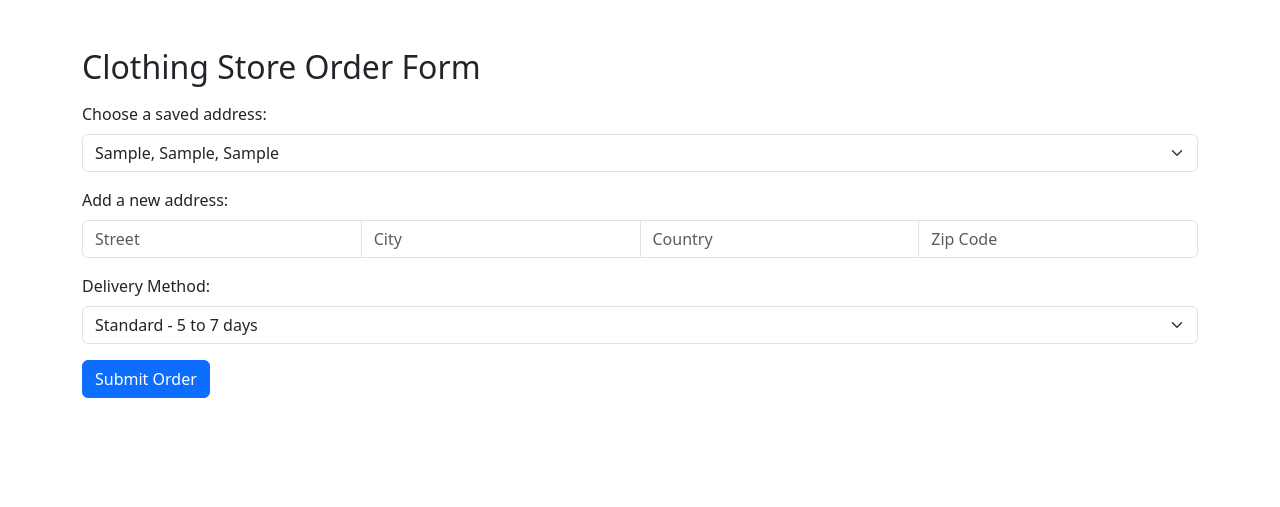
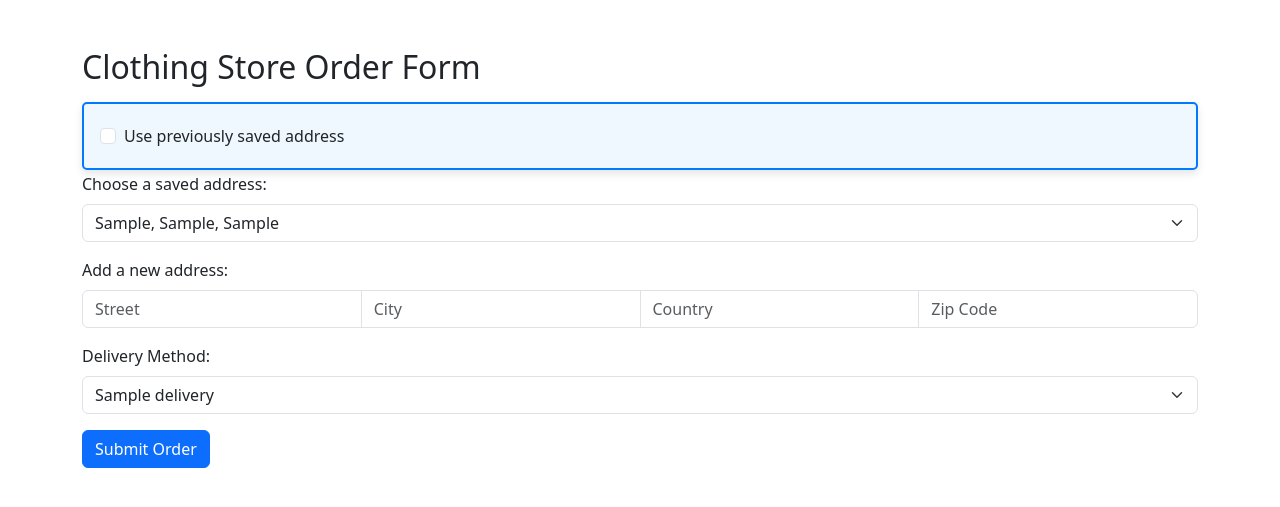
Before and after one commit to NIwanska/WebApp, a Flask app: page /order/ in a window 1280 px wide. Shown: the part 56-563 px from the top of the page. Run offline with Flask 3, Linux system fonts and the light colour scheme; a user stored in the database is signed in; tables that the repository leaves empty hold one stand-in row (values such as "Sample post").

Commit message:
address list or address input fields, creating new cart after order implemented

```diff
--- a/app/templates/order/make_order.html
+++ b/app/templates/order/make_order.html
@@ -1,20 +1,34 @@
 {% extends "base.html" %}
 {%block content %}
+<style>
+.form-check {
+  background-color: #f0f8ff;
+  border-radius: 5px;
+  border: 2px solid #007bff;
+  box-shadow: 0 4px 8px rgba(0, 0, 0, 0.1);
+  font-weight: strong;
+  padding: 20px;
+  padding-left: 40px;
+}
+
+</style>
 <div class="container my-5">
         <h2 class="mb-3">Clothing Store Order Form</h2>
-        <form action="{{url_for('order.add_address')}}" method="POST">
-
-
-        </form>
-
         <form action="{{url_for('order.submit_order')}}" method="POST">
 
             {% if saved_address_list %}
             <div class="mb-3">
+                <div class="form-check">
+                    <input class="form-check-input" type="checkbox" name="use_saved_address" id="flexCheckDefault">
+                    <label class="form-check-label" for="flexCheckDefault">
+                        Use previously saved address
+                    </label>
+                </div>
+
                 <label for="addressSelect" class="form-label">Choose a saved address:</label>
                 <select name="saved_address_select" class="form-select" id="addressSelect">
                     {% for address in saved_address_list %}
-                    <option>{{address.street}}, {{address.city}}, {{address.country}}</option>
+                    <option value="{{address.id}}">{{address.street}}, {{address.city}}, {{address.country}}</option>
                     {% endfor %}
                 </select>
             </div>
@@ -33,8 +47,9 @@
             <div class="mb-3">
                 <label for="deliveryMethod" class="form-label">Delivery Method:</label>
                 <select name="delivery_method_id" class="form-select" id="deliveryMethod">
-                    <option value="1">Standard - 5 to 7 days</option>
-                    <option value="2">Express - 2 to 3 days</option>
+                    {% for delivery in delivery_methods %}
+                        <option value="{{delivery.id}}">{{delivery.name}}</option>
+                    {% endfor %}
                 </select>
             </div>
             <button type="submit" class="btn btn-primary">Submit Order</button>
--- /dev/null
+++ b/app/utils/order_utils.py
@@ -0,0 +1,21 @@
+from ..models import Address, db, ShoppingCart, Order, AuthUser, Delivery
+import datetime
+
+
+def get_saved_address_list(current_user_id: int):
+    return (
+        db.session.query(Address)
+        .join(Order, Address.id == Order.address_id)
+        .join(ShoppingCart, ShoppingCart.id == Order.cart_id)
+        .join(AuthUser, AuthUser.id == ShoppingCart.auth_user_id)
+        .filter((AuthUser.id == current_user_id))
+        .all()
+    )
+
+
+def create_new_cart(current_user_id: id):
+
+    cart = ShoppingCart(auth_user_id=current_user_id, timestamp=datetime.datetime.now())
+    db.session.add(cart)
+    db.session.commit()
+    return cart
--- a/app/views/order.py
+++ b/app/views/order.py
@@ -1,7 +1,8 @@
 from flask import render_template, Blueprint, request, flash, redirect
-from ..models import Address, db, ShoppingCart, Order, AuthUser
+from ..models import Address, db, ShoppingCart, Order, AuthUser, Delivery
 from flask_login import login_required, current_user
 import datetime
+from ..utils.order_utils import get_saved_address_list, create_new_cart
 
 bp = Blueprint(
     "order",
@@ -15,38 +16,43 @@ bp = Blueprint(
 @bp.route("/")
 @login_required
 def index():
-    # saved_address_list = Address.query.filter_by(user_id=current_user.id).all()
-    saved_address_list = (
-        db.session.query(Address)
-        .join(Order, Address.id == Order.address_id)
-        .join(ShoppingCart, ShoppingCart.id == Order.cart_id)
-        .join(AuthUser, AuthUser.id == ShoppingCart.auth_user_id)
-        .filter((AuthUser.id == current_user.id))
-        .all()
-    )
+    saved_address_list = get_saved_address_list(current_user.id)
+    delivery_methods = db.session.query(Delivery).all()
     return render_template(
-        "order/make_order.html", saved_address_list=saved_address_list
+        "order/make_order.html",
+        saved_address_list=saved_address_list,
+        delivery_methods=delivery_methods,
     )
 
 
 @bp.route("/submit_order", methods=["POST"])
 @login_required
 def submit_order():
-    if not request.form.get("saved_address_select", None):
+    if not request.form.get("use_saved_address", None) == "on":
         street = request.form["street"]
         city = request.form["city"]
         country = request.form["country"]
         zip_code = request.form["zip_code"]
+        if not all([street, city, country, zip_code]):
+            flash("All address fields are required!")
+            return redirect("/order")
 
         address = Address(street=street, city=city, country=country, zip_code=zip_code)
 
         db.session.add(address)
         db.session.commit()
+    else:
+        address_id = request.form["saved_address_select"]
+        address = Address.query.filter_by(id=address_id).first()
 
-    cart = ShoppingCart.query.filter_by(auth_user_id=current_user.id).first()
+    cart = (
+        ShoppingCart.query.filter_by(auth_user_id=current_user.id)
+        .order_by(ShoppingCart.timestamp.desc())
+        .first()
+    )
     delivery_method_id = request.form["delivery_method_id"]
     order_status_id = 1
-    datetime_val = datetime.datetime.utcnow()
+    datetime_val = datetime.datetime.now()
     total = cart.total
 
     order = Order(
@@ -59,6 +65,7 @@ def submit_order():
     )
     db.session.add(order)
     db.session.commit()
+    create_new_cart(current_user.id)
     flash("Order successfull!")
 
     return redirect("/order/success")
```
